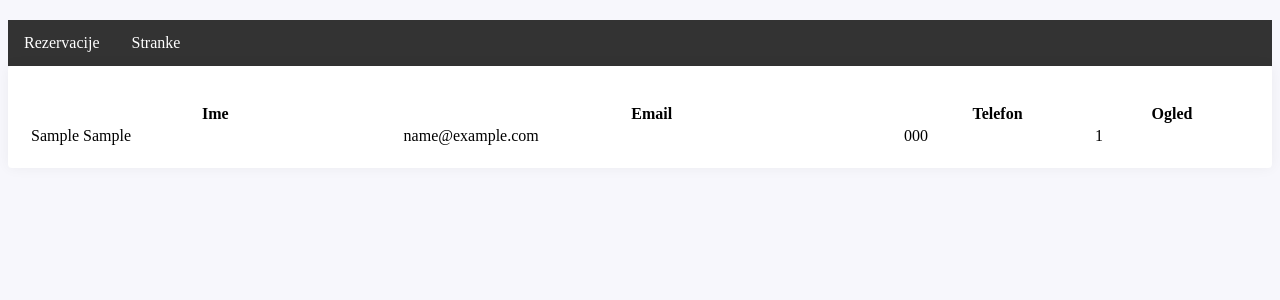
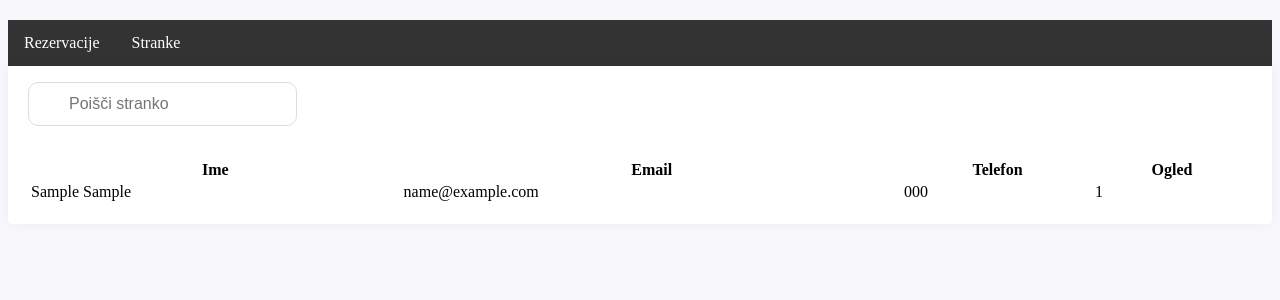
Before and after one commit to nyxthejon/glinsek_webapp, a PHP site: page /stranke.php in a window 1280 px wide. Shown: the top 300 px of the page. Run offline with PHP 8.4, Linux system fonts and the light colour scheme; tables that the repository leaves empty or names only in its code hold one stand-in row (values such as "Sample post"); data that the repository does not hold is empty.

Commit message:
searchbar

```diff
--- /dev/null
+++ b/iskanje.js
@@ -0,0 +1,21 @@
+
+function isci() {
+  var input, filter, table, tr, td, i, vnos;
+  input = document.getElementById("searchbar");
+  filter = input.value.toUpperCase();
+  table = document.getElementById("izpis");
+  tr = table.getElementsByTagName("tr");
+
+// skrije vrstice kjer ni ujemanja
+  for (i = 0; i < tr.length; i++) {
+    td = tr[i].getElementsByTagName("td")[0];
+    if (td) {
+      vnos = td.textContent || td.innerText;
+      if (vnos.toUpperCase().indexOf(filter) > -1) {
+        tr[i].style.display = "";
+      } else {
+        tr[i].style.display = "none";
+      }
+    }
+  }
+}
--- a/stranke.css
+++ b/stranke.css
@@ -64,3 +64,12 @@ body{margin-top:20px;
         background-color: #fff;
         border-bottom: 0 solid transparent;
     }
+    #searchbar
+    {
+        position: inherit;
+        font-size: 16px;
+        padding: 12px 20px 12px 40px;
+        border: 1px solid #ddd;
+        margin-bottom: 12px;
+        border-radius: 10px;
+    }
--- a/stranke.php
+++ b/stranke.php
@@ -16,6 +16,7 @@
 
     ?>
 
+
     <div class="container">
     <div class="container-fluid p-0">
 
@@ -23,11 +24,10 @@
 			<div class="col-xl-8">
 				<div class="card">
 					<div class="card-header pb-0">
-						<div class="card-actions float-right">
-						</div>
+                    <input id="searchbar" onkeyup="isci()" type="text" name="search" placeholder="Poišči stranko">
 					</div>
 					<div class="card-body">
-						<table class="table table-striped" style="width:100%">
+						<table id="izpis" class="table table-striped" style="width:100%">
 							<thead>
 								<tr>
 									<th>Ime</th>
@@ -59,5 +59,7 @@
 
 	</div>
 </div>
+
+<script src="iskanje.js"></script>
 </body>
 </html>
```
